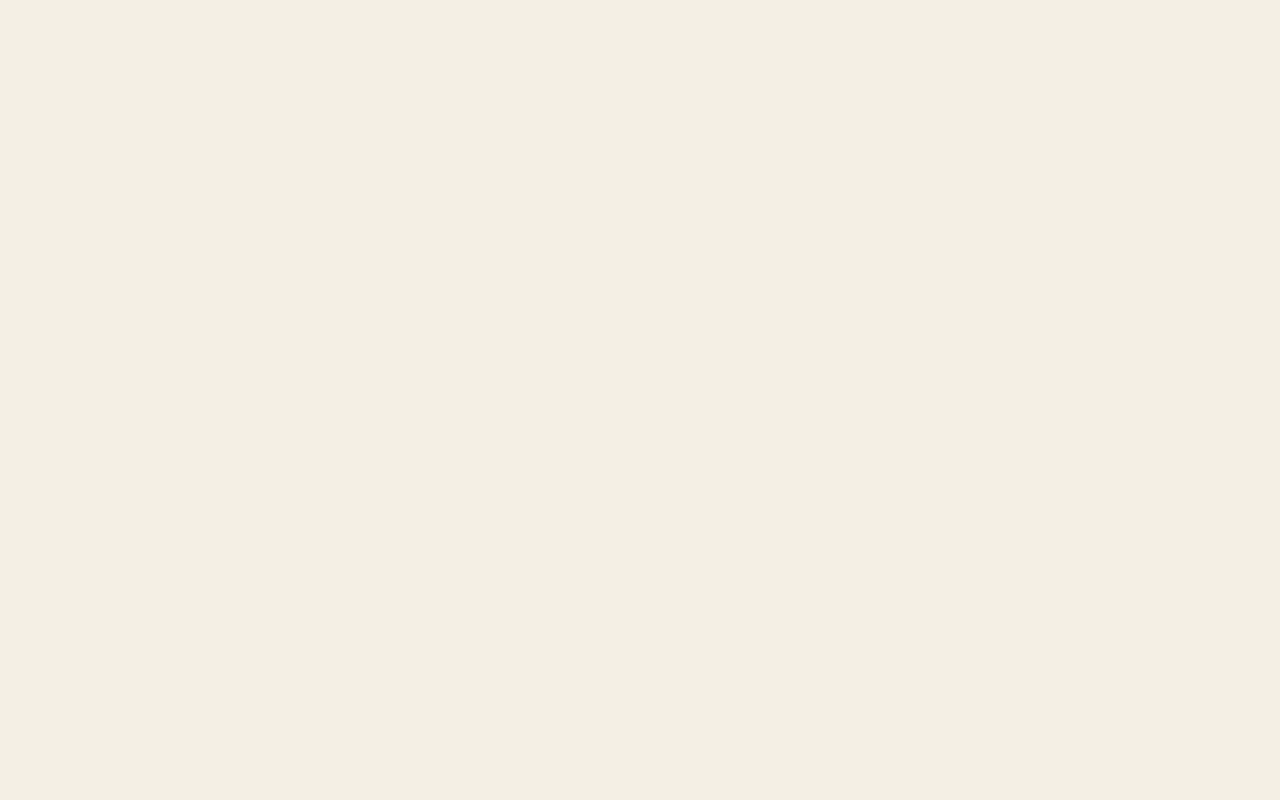
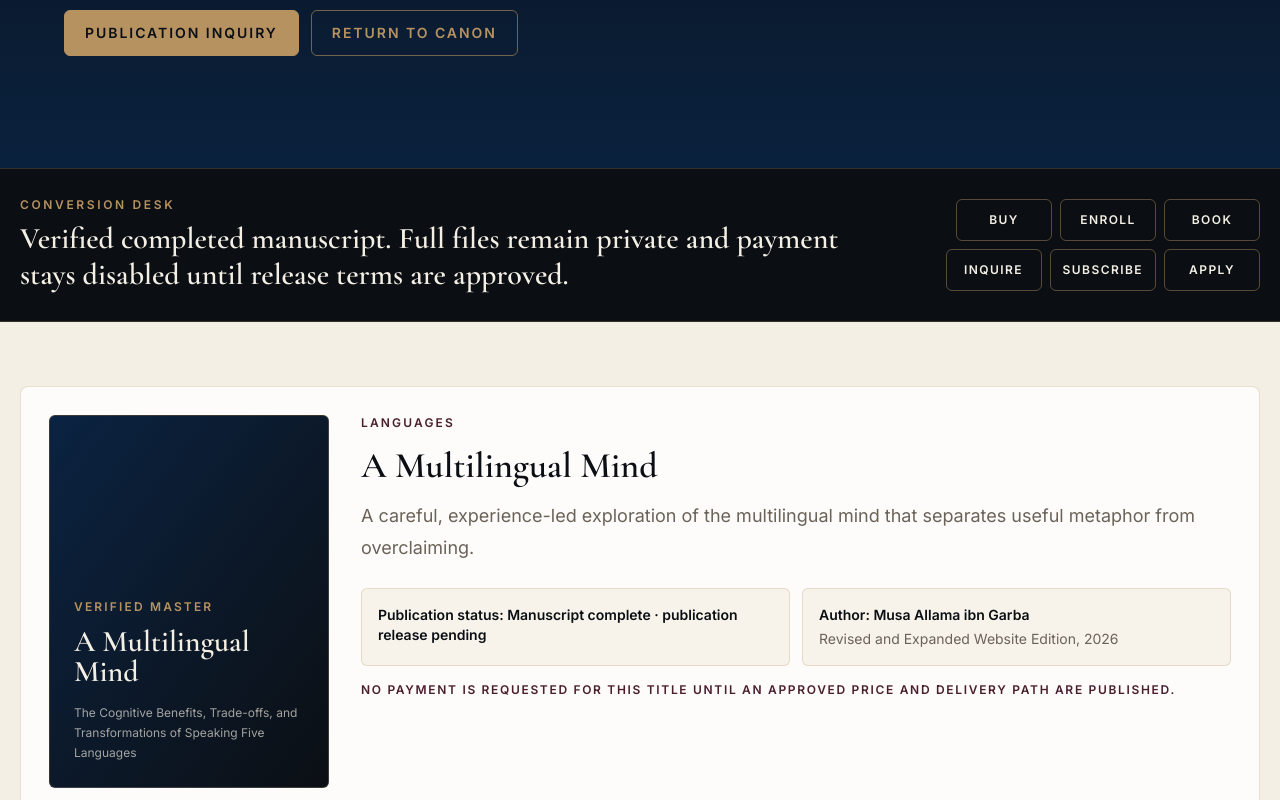
Before and after one commit to mgarba50/personal-website, a Next.js app in the folder personal-website/: page /books/a-multilingual-mind in a window 1280 px wide. Before the commit this address had no page. Shown: the part 500-1300 px from the top of the page. Before the commit the page ends 800 px from the top, so only its background shows below. Built offline with nearby package versions, Linux system fonts and the light colour scheme.

Commit message:
Route completed manuscripts through the current Canon

```diff
--- a/personal-website/app/books/[slug]/page.tsx
+++ b/personal-website/app/books/[slug]/page.tsx
@@ -6,7 +6,11 @@ import { ConversionStrip } from "@/components/commerce/conversion-strip";
 import { PaymentPanel } from "@/components/commerce/payment-panel";
 import { CourseWaitlistForm } from "@/components/forms/course-waitlist-form";
 import { PageHero } from "@/components/ui/page-hero";
-import { books } from "@/lib/content";
+import { books } from "@/lib/canon-books";
+import {
+  completedBookFrontMatter,
+  completedManuscriptSlugs,
+} from "@/lib/completed-books";
 import { bankDetails } from "@/lib/revenue";
 import { jsonLd, pageMetadata } from "@/lib/seo";
 
@@ -14,6 +18,15 @@ const canonicalFrontMatter: Record<string, { author: string; edition: string }>
   "the-modern-farmer": { author: "Musa Allama", edition: "Executive Edition" },
   "agrochemical-sales-field-guide": { author: "Musa Allama Ibn Garba", edition: "First Edition" },
   "chinese-for-agrochemical-professionals": { author: "Musa Allama", edition: "Executive Edition" },
+  ...completedBookFrontMatter,
+};
+
+const toneClasses: Record<string, string> = {
+  emerald: "from-emerald to-deep",
+  navy: "from-navy to-deep",
+  gold: "from-gold to-burgundy",
+  burgundy: "from-burgundy to-deep",
+  deep: "from-deep to-navy",
 };
 
 export function generateStaticParams() {
@@ -38,11 +51,15 @@ export default async function BookPage({ params }: { params: Promise<{ slug: str
 
   const related = books.filter((item) => book.related.includes(item.slug));
   const canBuy = Boolean(book.isFlagship && book.launchPrice);
+  const manuscriptComplete = completedManuscriptSlugs.has(book.slug);
   const checkoutHref = `/checkout?type=book&slug=${book.slug}&provider=manual`;
   const inquiryHref = `/contact?inquiry=book-publication&product=${book.slug}`;
   const previewHref = book.previewHref;
   const displayPrice = canBuy ? book.launchPrice ?? book.price : "Coming soon";
   const frontMatter = canonicalFrontMatter[book.slug] ?? { author: "Musa Allama", edition: "Forthcoming" };
+  const publicationStatus = manuscriptComplete
+    ? "Manuscript complete · publication release pending"
+    : "Coming soon";
 
   const bookStructuredData = {
     "@context": "https://schema.org",
@@ -89,7 +106,9 @@ export default async function BookPage({ params }: { params: Promise<{ slug: str
         title={
           canBuy
             ? "Buy the PDF, submit payment proof, read the approved preview, join a course waitlist, or request a print copy."
-            : "Forthcoming Canon title. Payment and paid-file delivery remain disabled until publication is formally opened."
+            : manuscriptComplete
+              ? "Verified completed manuscript. Full files remain private and payment stays disabled until release terms are approved."
+              : "Forthcoming Canon title. Payment and paid-file delivery remain disabled until publication is formally opened."
         }
       />
 
@@ -102,10 +121,17 @@ export default async function BookPage({ params }: { params: Promise<{ slug: str
                   <Image src={book.coverImage} alt={`${book.title} cover`} fill priority sizes="280px" className="object-cover" />
                 </div>
               ) : (
-                <div className="flex aspect-[3/4] items-end rounded-md border border-line bg-deep p-6 text-vellum">
+                <div
+                  className={`flex aspect-[3/4] items-end rounded-md border border-line bg-gradient-to-br ${
+                    toneClasses[book.coverTone] ?? toneClasses.deep
+                  } p-6 text-vellum`}
+                >
                   <div>
-                    <p className="text-xs font-semibold uppercase tracking-[0.18em] text-gold">Forthcoming</p>
-                    <p className="display mt-3 text-3xl font-semibold">{book.title}</p>
+                    <p className="text-xs font-semibold uppercase tracking-[0.18em] text-gold">
+                      {manuscriptComplete ? "Verified master" : "Forthcoming"}
+                    </p>
+                    <p className="display mt-3 text-3xl font-semibold leading-none">{book.title}</p>
+                    <p className="mt-4 text-xs leading-5 text-vellum/65">{book.subtitle}</p>
                   </div>
                 </div>
               )}
@@ -115,7 +141,9 @@ export default async function BookPage({ params }: { params: Promise<{ slug: str
                 <p className="mt-3 text-lg leading-8 text-muted">{book.promise ?? book.description}</p>
                 <div className="mt-6 grid gap-3 text-sm md:grid-cols-2">
                   <div className="rounded-md border border-line bg-vellum/70 p-4">
-                    <p className="font-semibold text-deep">{canBuy ? `Launch Price: ${displayPrice}` : "Publication status: Coming soon"}</p>
+                    <p className="font-semibold text-deep">
+                      {canBuy ? `Launch Price: ${displayPrice}` : `Publication status: ${publicationStatus}`}
+                    </p>
                     {canBuy && book.standardPrice ? <p className="mt-1 text-muted">Standard Price: {book.standardPrice}</p> : null}
                   </div>
                   {canBuy && book.bundlePrice ? (
@@ -189,10 +217,18 @@ export default async function BookPage({ params }: { params: Promise<{ slug: str
               </section>
             ) : (
               <section className="mt-6 rounded-lg border border-line bg-white/80 p-7">
-                <p className="text-xs font-semibold uppercase tracking-[0.18em] text-burgundy">Forthcoming publication</p>
-                <h2 className="display mt-3 text-3xl font-semibold text-deep">This title is in the Canon, but sales are not open.</h2>
+                <p className="text-xs font-semibold uppercase tracking-[0.18em] text-burgundy">
+                  {manuscriptComplete ? "Completed manuscript" : "Forthcoming publication"}
+                </p>
+                <h2 className="display mt-3 text-3xl font-semibold text-deep">
+                  {manuscriptComplete
+                    ? "The book is complete; the commercial release is not open yet."
+                    : "This title is in the Canon, but sales are not open."}
+                </h2>
                 <p className="mt-4 text-sm leading-7 text-muted">
-                  No checkout, payment request, public paid manuscript, or unrestricted download is enabled for this book. Use the publication inquiry route for availability questions.
+                  {manuscriptComplete
+                    ? "The finished manuscript has been verified from the private archive. It is not copied into the public repository. No checkout, payment request, or unrestricted download is enabled until a price and delivery path are formally approved."
+                    : "No checkout, payment request, public paid manuscript, or unrestricted download is enabled for this book. Use the publication inquiry route for availability questions."}
                 </p>
                 <Link
                   className="mt-6 inline-flex rounded-md bg-deep px-5 py-3 text-center text-sm font-semibold uppercase tracking-[0.14em] text-vellum"
@@ -215,7 +251,9 @@ export default async function BookPage({ params }: { params: Promise<{ slug: str
                 <p className="mt-4 text-sm leading-7 text-muted">
                   {previewHref
                     ? "Read the approved short sample before ordering. The complete paid PDF is kept private and delivered only after payment approval."
-                    : "No public preview has been approved for this title yet. The complete manuscript is not exposed from this route."}
+                    : manuscriptComplete
+                      ? "No public preview file has been deployed for this completed manuscript. The full master remains private."
+                      : "No public preview has been approved for this title yet. The complete manuscript is not exposed from this route."}
                 </p>
                 {previewHref ? (
                   <Link
@@ -290,12 +328,18 @@ export default async function BookPage({ params }: { params: Promise<{ slug: str
             <section className="mt-6 rounded-lg border border-line bg-deep p-7 text-vellum">
               <p className="text-xs font-semibold uppercase tracking-[0.18em] text-gold">Publication action</p>
               <h2 className="display mt-3 text-3xl font-semibold">
-                {canBuy ? "Buy the PDF or request a manual order." : "Follow the title without paying for an unreleased edition."}
+                {canBuy
+                  ? "Buy the PDF or request a manual order."
+                  : manuscriptComplete
+                    ? "The master is complete. Follow the release without paying early."
+                    : "Follow the title without paying for an unreleased edition."}
               </h2>
               <p className="mt-4 text-sm leading-7 text-vellum/72">
                 {canBuy
                   ? "Every order is manually verified. Complete paid PDFs are never exposed through public book assets and are delivered only after approval."
-                  : "This title remains catalogue-only until its edition, release terms, price, and delivery path are formally opened."}
+                  : manuscriptComplete
+                    ? "The manuscript is held privately while price, edition release, preview, and delivery terms remain unopened."
+                    : "This title remains catalogue-only until its edition, release terms, price, and delivery path are formally opened."}
               </p>
               <div className="mt-6 flex flex-col gap-3 sm:flex-row">
                 {canBuy ? (
```
